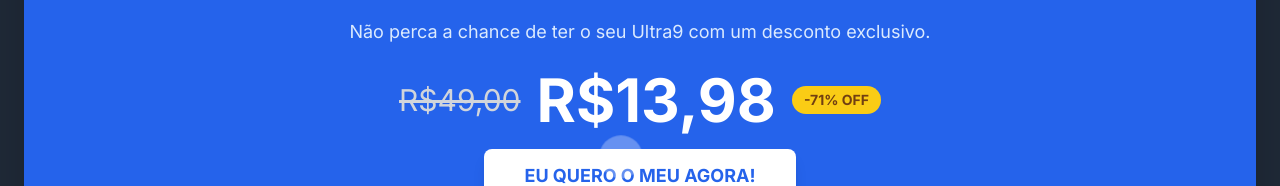
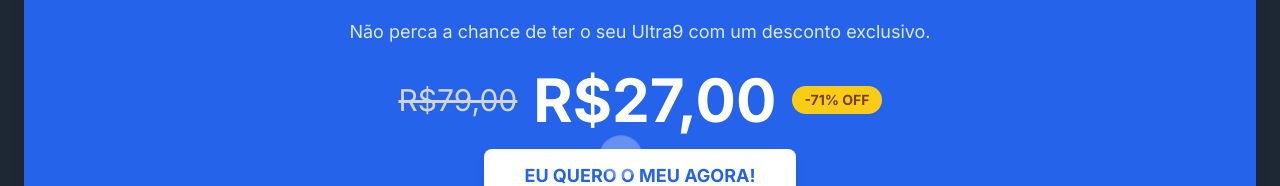
Before and after one commit to matheus/ultra9, a plain HTML site: page index.html in a window 1280 px wide. Shown: the part 2855-3041 px from the top of the page. Drawn offline with nearby package versions, Linux system fonts and the light colour scheme.

Commit message:
Update index.html

```diff
--- a/index.html
+++ b/index.html
@@ -253,8 +253,8 @@ src="https://www.facebook.com/tr?id=739848502235738&ev=PageView&noscript=1"
                     <p class="text-blue-100 text-lg mb-6">Não perca a chance de ter o seu Ultra9 com um desconto exclusivo.</p>
 
                     <div class="flex items-center justify-center gap-4 mb-8">
-                        <span class="text-2xl md:text-3xl text-gray-300 line-through">R$49,00</span>
-                        <span class="text-4xl md:text-6xl font-bold text-white">R$13,98</span>
+                        <span class="text-2xl md:text-3xl text-gray-300 line-through">R$79,00</span>
+                        <span class="text-4xl md:text-6xl font-bold text-white">R$27,00</span>
                         <span class="bg-yellow-400 text-yellow-900 text-sm font-bold px-3 py-1 rounded-full">-71% OFF</span>
                     </div>
 
```
